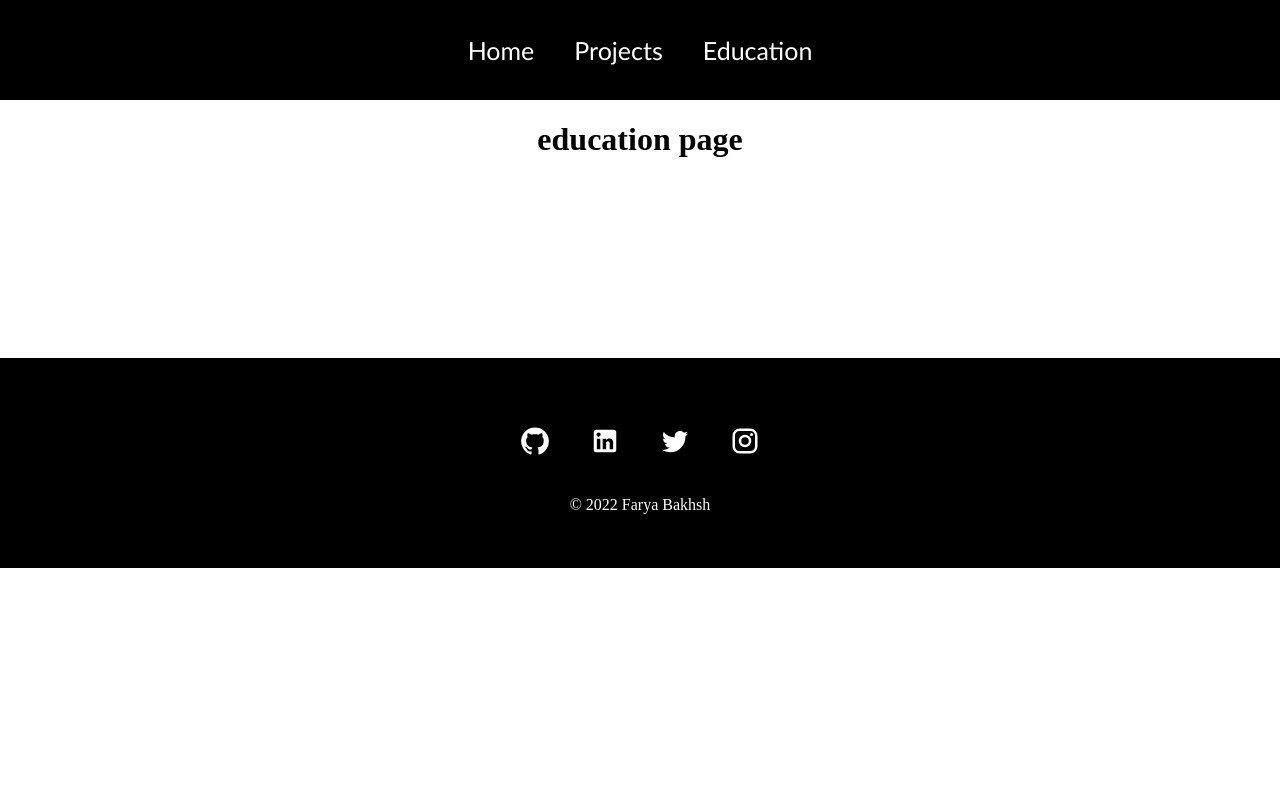
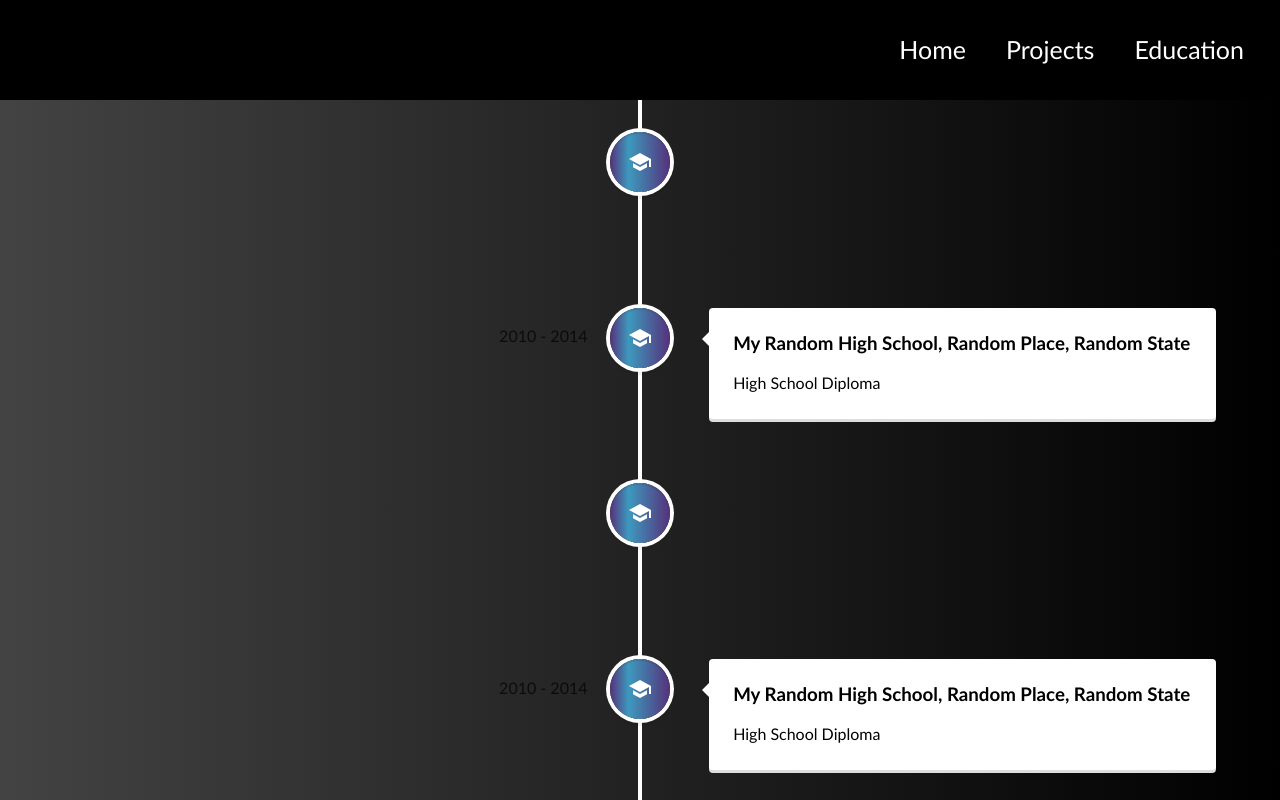
Before and after one commit to faryabakhsh/portfolio, a React (Create React App) app: page /education in a window 1280 px wide. Shown: the top 800 px of the page. Built offline with nearby package versions, Linux system fonts and the light colour scheme.

Commit message:
education

```diff
--- a/package.json
+++ b/package.json
@@ -14,6 +14,7 @@
     "react-dom": "^18.2.0",
     "react-router-dom": "^5.3.3",
     "react-scripts": "5.0.1",
+    "react-vertical-timeline-component": "^3.5.2",
     "web-vitals": "^2.1.4"
   },
   "scripts": {
--- a/src/App.css
+++ b/src/App.css
@@ -1,5 +1,9 @@
 .App {
-  text-align: center;
+
+  width: 100%;
+  height: auto;
+  display: flex;
+  flex-direction: column;
 }
 
 body {
--- a/src/components/Footer/Footer.css
+++ b/src/components/Footer/Footer.css
@@ -1,6 +1,6 @@
 .footer {
     width: 100%;
-    height: 200px;
+    height: 150px;
     background: #000000;
     display: flex;
     justify-content: center;
--- a/src/components/Navbar.css
+++ b/src/components/Navbar.css
@@ -7,15 +7,20 @@
     justify-content: space-between;
 
 
+
   }
 
   .links {
+    padding: 14px 16px;
+    float: right;
     width: 100%;
     height: 100%;
     display: flex;
-    align-items: center;
-    justify-content: center;
+    text-align: center;
+    align-items: right;
+   justify-content: right ;
     color: white;
+    /* margin-right:0%; */
   }
 
   .navbar a {
--- /dev/null
+++ b/src/pages/Education.css
@@ -0,0 +1,4 @@
+.education {
+    background-image: linear-gradient(to right, #434343 0%, black 100%);
+    font-family: "calibri";
+}
--- a/src/pages/Education.js
+++ b/src/pages/Education.js
@@ -1,9 +1,73 @@
 import React from 'react'
+import { VerticalTimeline, VerticalTimelineElement }  from 'react-vertical-timeline-component';
+import 'react-vertical-timeline-component/style.min.css';
+import "./Education.css";
+import SchoolIcon from '@mui/icons-material/School';
 
 function Education() {
   return (
-    <div>
-      <h1>education page</h1>
+    <div className='education'>
+      <VerticalTimeline>
+        <VerticalTimelineElement
+        className="vertical-timeline-element--education"
+        date="2010 - 2014"
+        iconStyle={{ backgroundImage: "linear-gradient(to right, #56317a 0%, #3d99be 31%, #56317a 100%)", color: "#fff" }}
+        icon={<SchoolIcon />}
+        >
+            <h3 className="vertical-timeline-element-title">
+            My Random High School, Random Place, Random State
+          </h3>
+          <p> High School Diploma</p>
+        </VerticalTimelineElement>
+
+        <VerticalTimelineElement
+        className="vertical-timeline-element--education"
+        date="2010 - 2014"
+        iconStyle={{ backgroundImage: "linear-gradient(to right, #56317a 0%, #3d99be 31%, #56317a 100%)", color: "#fff" }}
+        icon={<SchoolIcon />}
+        >
+            <h3 className="vertical-timeline-element-title">
+            My Random High School, Random Place, Random State
+          </h3>
+          <p> High School Diploma</p>
+        </VerticalTimelineElement>
+
+        <VerticalTimelineElement
+        className="vertical-timeline-element--education"
+        date="2010 - 2014"
+        iconStyle={{ backgroundImage: "linear-gradient(to right, #56317a 0%, #3d99be 31%, #56317a 100%)", color: "#fff" }}
+        icon={<SchoolIcon />}
+        >
+            <h3 className="vertical-timeline-element-title">
+            My Random High School, Random Place, Random State
+          </h3>
+          <p> High School Diploma</p>
+        </VerticalTimelineElement>
+
+        <VerticalTimelineElement
+        className="vertical-timeline-element--education"
+        date="2010 - 2014"
+        iconStyle={{ backgroundImage: "linear-gradient(to right, #56317a 0%, #3d99be 31%, #56317a 100%)", color: "#fff" }}
+        icon={<SchoolIcon />}
+        >
+            <h3 className="vertical-timeline-element-title">
+            My Random High School, Random Place, Random State
+          </h3>
+          <p> High School Diploma</p>
+        </VerticalTimelineElement>
+
+        <VerticalTimelineElement
+        className="vertical-timeline-element--education"
+        date="2010 - 2014"
+        iconStyle={{ backgroundImage: "linear-gradient(to right, #56317a 0%, #3d99be 31%, #56317a 100%)", color: "#fff" }}
+        icon={<SchoolIcon />}
+        >
+            <h3 className="vertical-timeline-element-title">
+            My Random High School, Random Place, Random State
+          </h3>
+          <p> High School Diploma</p>
+        </VerticalTimelineElement>
+      </VerticalTimeline>
     </div>
   )
 }
--- a/src/pages/Home.css
+++ b/src/pages/Home.css
@@ -2,8 +2,8 @@
     width: 100%;
     align-items: center;
     font-family: "calibri";
-    background-image: linear-gradient(to top, #dbdcd7 0%, #dddcd7 24%, #e2c9cc 30%, #e7627d 46%, #b8235a 59%, #801357 71%, #3d1635 84%, #1c1a27 100%);
-  }
+    background-image: linear-gradient(to right, #56317a 0%, #3d99be 31%, #56317a 100%);
+}
 
   .about {
     width: 100%;
@@ -20,7 +20,7 @@
   .about h1 {
     font-family: "calibri", Tahoma, Geneva, Verdana, sans-serif;
     font-size: 80px;
-    color: #5bc3e9;
+    color: #17092f;
     height: 50px;
   }
 
@@ -39,7 +39,7 @@
   }
 
   .aboutme p {
-    color: #3e497a;
+    color: #ffffff;
     font-size: 23px;
     width: 60%;
 
--- a/src/pages/Home.js
+++ b/src/pages/Home.js
@@ -24,14 +24,14 @@ function home() {
       </div>
       <button>Lets connect</button>
 
-      <br/>
+      <br/><br/><br/><br/>
 
       <div className='skills'>
         <h1>Skills</h1>
         <li className='languages'>
           <span>HTML, CSS, Bootstrap, JavaScript, JQuery, React.js, Git, Node</span>
         </li>
-
+        <br/><br/><br/><br/><br/><br/><br/><br/>
       </div>
     </div>
   )
```
Also changed, not shown: 1 other file (tests, documents, lock files or other folders).
